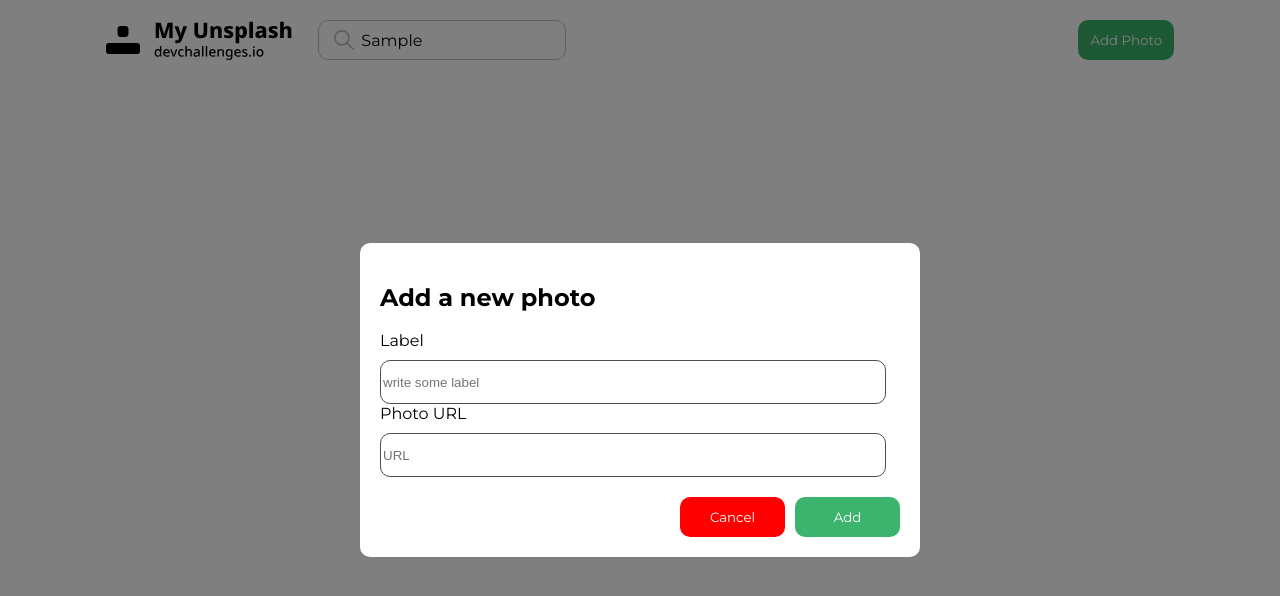
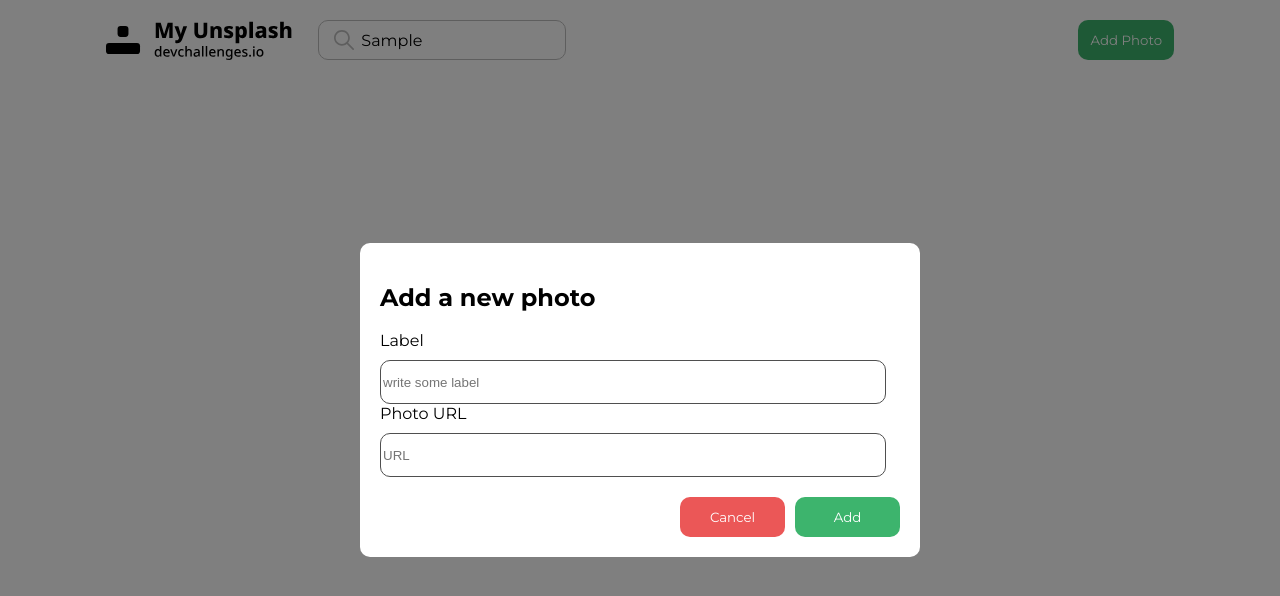
Before and after one commit to Joeldev1021/my-unsplash-back, a React (Vite) app in the folder client/: page / in a window 1280 px wide. Both pictures are taken after typing "Sample" into the empty fields and a click on the button "Add Photo". Shown: the top 596 px of the page. Built offline with nearby package versions, Linux system fonts and the light colour scheme.

Commit message:
feat: styles btn-danger

```diff
--- a/client/src/App.scss
+++ b/client/src/App.scss
@@ -26,6 +26,6 @@
 }
 
 .btn-danger {
-    background:red;
+    background:#EB5757;
     margin-right: 10px;
 }
```
